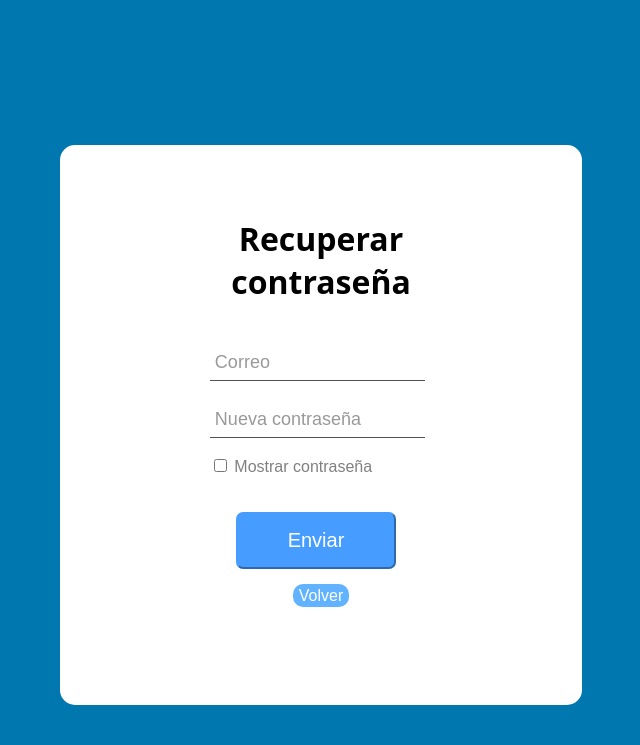
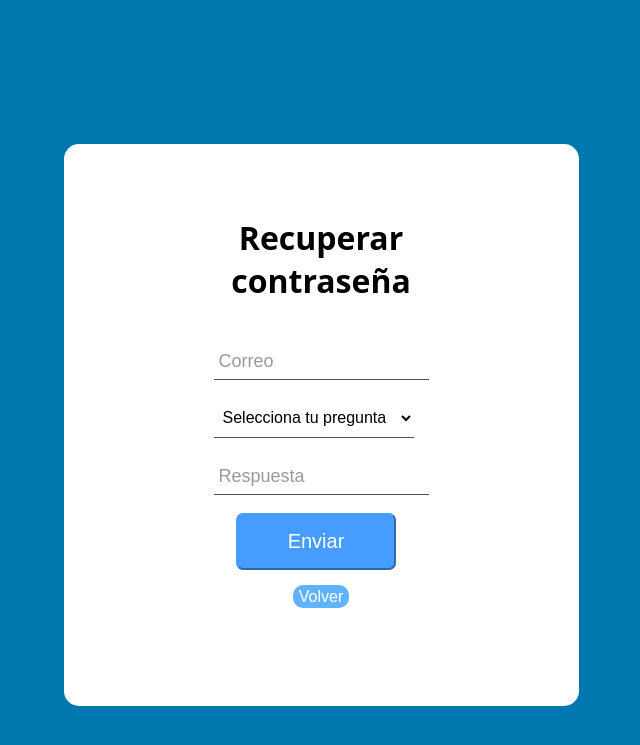
Before and after one commit to Vikolow/IPN, a PHP site: page /RecContra.php in a window 1280 px wide. Shown: the top 745 px of the page, without its empty margins (319-959 px from the left). Run offline with PHP 8.4, Linux system fonts and the light colour scheme.

Commit message:
Update RecContra.php

```diff
--- a/Proyecto web real/RecContra.php
+++ b/Proyecto web real/RecContra.php
@@ -9,37 +9,47 @@
 <body class="bodyLogin">
 
     <?php
-
-        //Conectamos con la base de datos
+        // Conectamos con la base de datos
         include("GestionBD/conexion.php");
 
-        //Recojemos el
-        if (isset($_REQUEST['enviar'])){
+        // Recojemos los datos del usuario
+        if (isset($_REQUEST['enviar'])) {
             $usuario_correo = $_REQUEST['correo'];
-            $Consulta_existe_correo = "SELECT * FROM usuarios WHERE email = '$usuario_correo'";
-            $Resultado_usuario_correo=mysqli_query($conn,$Consulta_existe_correo);
+            $pregunta_seguridad = $_REQUEST['pregunta'];
+            $respuesta_seguridad = $_REQUEST['respuesta'];
 
-            //en caso de que el usuario exista crea una sentencia para cambiar la contraseña
-            if(mysqli_num_rows($Resultado_usuario_correo) > 0){
+            // Consultamos si el correo y la pregunta de seguridad coinciden en la base de datos
+            $consulta_usuario = "SELECT respuesta_seguridad FROM usuarios WHERE email = ? AND pregunta_seguridad = ?";
+            $stmt = mysqli_prepare($conn, $consulta_usuario);
+            mysqli_stmt_bind_param($stmt, "ss", $usuario_correo, $pregunta_seguridad);
+            mysqli_stmt_execute($stmt);
+            $resultado_usuario = mysqli_stmt_get_result($stmt);
 
-                //Recojemos y encriptamos la variable
-                $nueva_contrasena= $_REQUEST['newpassword'];
-                $newPasswordHash = password_hash($nueva_contrasena, PASSWORD_ARGON2ID);
+            if (mysqli_num_rows($resultado_usuario) > 0) {
+                $fila = mysqli_fetch_assoc($resultado_usuario);
+                $hash_respuesta = $fila['respuesta_seguridad'];
 
-                //sentencia que cambia la contraseña
-                $sentencia_actualizar_contrasena = "UPDATE usuarios SET password = '$newPasswordHash' WHERE email = '$usuario_correo'";
-                $Resultado_usuario_correo=mysqli_query($conn,$sentencia_actualizar_contrasena);
-
-            }else{
-
-                //En caso de que el usuario no exista se envia un mensaje
+                // Verificamos si la respuesta ingresada coincide con el hash
+                if (password_verify($respuesta_seguridad, $hash_respuesta)) {
+                       // Crear formulario oculto para redirección por POST
+                        echo '<form id="redireccion_form" method="POST" action="procesaCambioContra.php" style="display:none;">
+                        <input type="hidden" name="correo" value="' . htmlspecialchars($usuario_correo) . '">
+                      </form>';
+                    echo '<script>document.getElementById("redireccion_form").submit();</script>';
+                    exit;
+                } else {
+                    ?>
+                    <script> alert('Error: La respuesta de seguridad no es correcta.');</script>
+                    <?php
+                }
+            } else {
                 ?>
-                    <script> alert('Error: No existe este usuario')</script>
+                <script> alert('Error: No existe el usuario o la pregunta de seguridad no coincide.');</script>
                 <?php
             }
 
+            mysqli_stmt_close($stmt);
         }
-
     ?>
 
     <div class="principal">
@@ -57,50 +67,38 @@
                   <span class="label-char" style="--index: 4">e</span>
                   <span class="label-char" style="--index: 5">o</span>
                 </label>
-              </div>
+            </div>
             <br>
             <div class="wave-group">
-              <input required="true" type="password" id="password" name="newpassword" class="input">
+              <select required="true" name="pregunta" class="input">
+                  <option value="" disabled selected>Selecciona tu pregunta de seguridad</option>
+                  <option value="¿Cuál es tu apodo?">¿Cuál es tu apodo?</option>
+                  <option value="¿Cuál es tu comida favorita?">¿Cuál es tu comida favorita?</option>
+                  <option value="¿En qué ciudad naciste?">¿En qué ciudad naciste?</option>
+              </select>
               <span class="bar"></span>
-              <label class="label">
-                <span class="label-char" style="--index: 0">N</span>
-                <span class="label-char" style="--index: 1">u</span>
-                <span class="label-char" style="--index: 2">e</span>
-                <span class="label-char" style="--index: 3">v</span>
-                <span class="label-char" style="--index: 4">a</span>
-                <span class="label-char" style="--index: 5">&nbsp</span>
-                <span class="label-char" style="--index: 6">c</span>
-                <span class="label-char" style="--index: 7">o</span>
-                <span class="label-char" style="--index: 8">n</span>
-                <span class="label-char" style="--index: 9">t</span>
-                <span class="label-char" style="--index: 10">r</span>
-                <span class="label-char" style="--index: 11">a</span>
-                <span class="label-char" style="--index: 12">s</span>
-                <span class="label-char" style="--index: 13">e</span>
-                <span class="label-char" style="--index: 14">ñ</span>
-                <span class="label-char" style="--index: 15">a</span>
-              </label>
+          </div>
+            <br>
+            <div class="wave-group">
+                <input required="true" type="text" name="respuesta" class="input">
+                <span class="bar"></span>
+                <label class="label">
+                  <span class="label-char" style="--index: 0">R</span>
+                  <span class="label-char" style="--index: 1">e</span>
+                  <span class="label-char" style="--index: 2">s</span>
+                  <span class="label-char" style="--index: 3">p</span>
+                  <span class="label-char" style="--index: 4">u</span>
+                  <span class="label-char" style="--index: 5">e</span>
+                  <span class="label-char" style="--index: 6">s</span>
+                  <span class="label-char" style="--index: 7">t</span>
+                  <span class="label-char" style="--index: 8">a</span>
+                </label>
             </div>
             <br>
-
-            <div class="mostrarContrasena">
-              <input type="checkbox" id="checkboxMostrarContrasena"> Mostrar contraseña <!-- La función de este checkbox se hace en javascript -->
-            </div>
-
-            <!-- Script que permite ver el contenido de la contraseña al marcar el ver contraseña -->
-            <script>
-              const checkbox = document.getElementById('checkboxMostrarContrasena');
-              const passwordInput = document.getElementById('password');
-
-              checkbox.addEventListener('change', () => {
-                  passwordInput.type = checkbox.checked ? 'text' : 'password';
-              });
-            </script>
-            <br><br>
             <input type="submit" name="enviar" class="registro" value="Enviar">
             <br><br>
             <a href="MainPage.php" class="volver"> Volver</a>
         </form>
-        </div>
+    </div>
 </body>
 </html>
```
